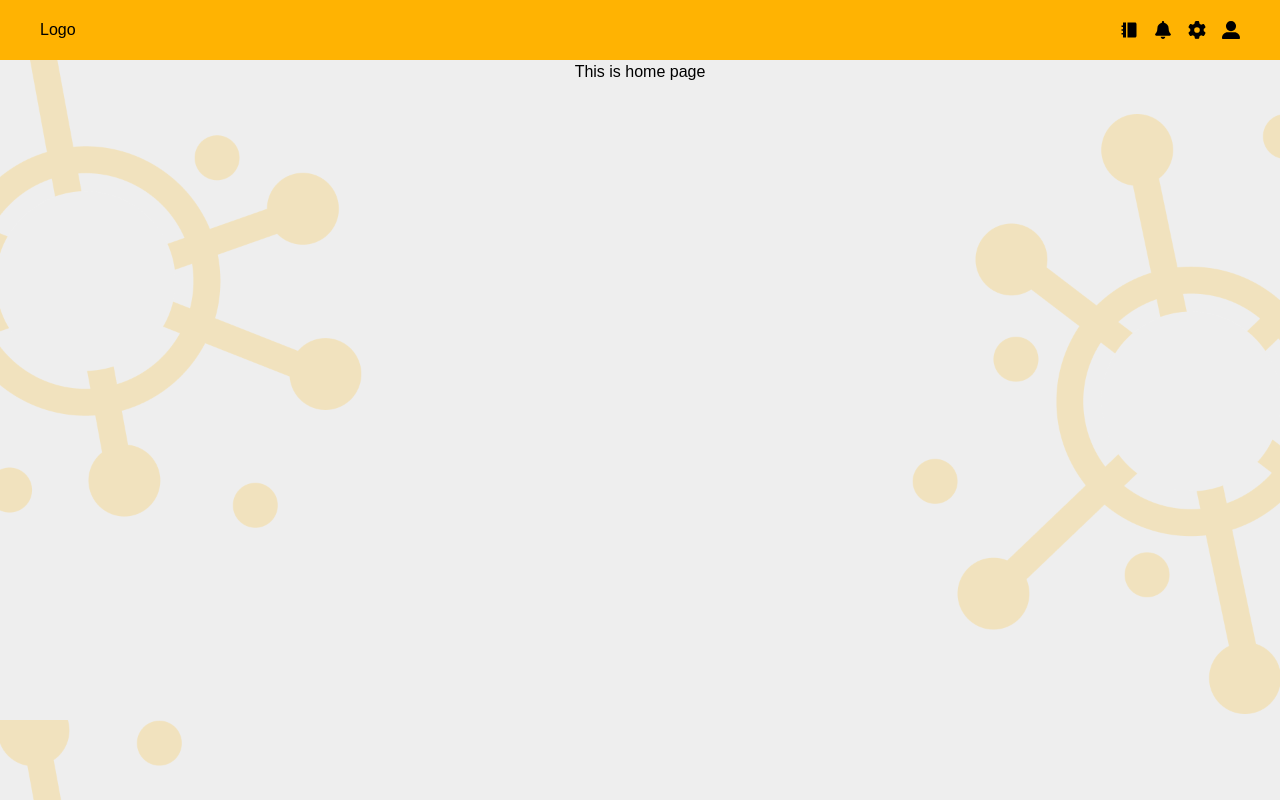
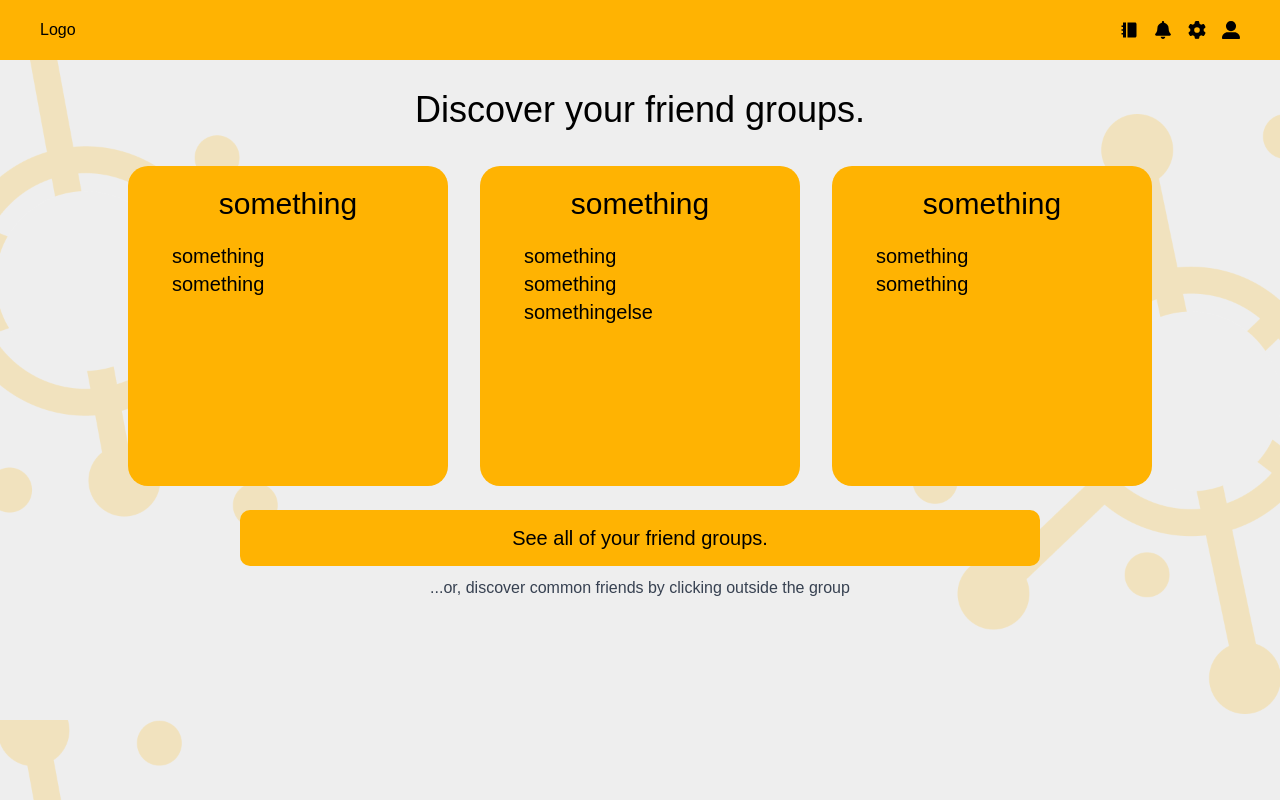
Before and after one commit to VyLanTran/RelationshipManagement, a React (Create React App) app in the folder client/: page /home in a window 1280 px wide. Built offline with nearby package versions, Linux system fonts and the light colour scheme.

Commit message:
Adding frontend (showing the group) in the homepage with dummy group

```diff
--- /dev/null
+++ b/client/src/components/navbar/GroupCard.tsx
@@ -0,0 +1,26 @@
+import React from "react";
+import { Link } from 'react-router-dom'
+
+// TODO: show name when hovering over icon
+interface GroupCardProps {
+    group_name: string
+    url: string
+    participants: string[]
+}
+
+const GroupCard: React.FC<GroupCardProps> = ({ group_name, participants, url }) => {
+    return (
+        <div className="bg-[#FFB302] rounded-[20px] w-[40vh] h-[40vh] p-[2.5vh] m-[2vh] hover:cursor-pointer hover:text-[white] hover:bg-[rgb(59,59,59)]">
+            <div>
+                <Link to={url} title={group_name}>
+                <p className="text-3xl pb-[2.5vh]"> {group_name} </p>
+                </Link>
+            </div>
+            <div className="text-left px-[3vh]">
+                {participants.map(participant => <p className="text-xl">{participant}</p>)}
+            </div>
+        </div>
+    );
+}
+
+export default GroupCard;
--- a/client/src/pages/Home.tsx
+++ b/client/src/pages/Home.tsx
@@ -1,11 +1,27 @@
 import React from "react";
 import Navbar from "../components/navbar/Navbar.tsx";
+import GroupCard from "../components/navbar/GroupCard.tsx";
 
 const Home = () => {
     return (
         <div>
             <Navbar />
-            <div className="pt-[60px]">This is home page</div>
+            <div className="text-center pt-[90px]">
+                <h1 className="text-4xl">Discover your friend groups.</h1>
+            </div>
+            <div className="flex justify-center flex-row pt-[20px]">
+                <GroupCard group_name={"something"} url={"something"} participants={["something", "something"]} />
+                <GroupCard group_name={"something"} url={"something"} participants={["something", "something", "somethingelse"]} />
+                <GroupCard group_name={"something"} url={"something"} participants={["something", "something"]} />
+            </div>
+            <div>
+                <input className="bg-[#FFB302] text-xl text-center w-[100vh] text-[large] h-[7vh] mb-[-2vh] mt-[1vh] rounded-[10px] hover:cursor-pointer hover:text-[white] hover:bg-[rgb(59,59,59)]"
+                    value="See all of your friend groups."
+                />
+            </div>
+            <div className="mt-[3vh]">
+                <p className="text-l text-gray-700">...or, discover common friends by clicking outside the group</p>
+            </div>
         </div>
     );
 }
```
